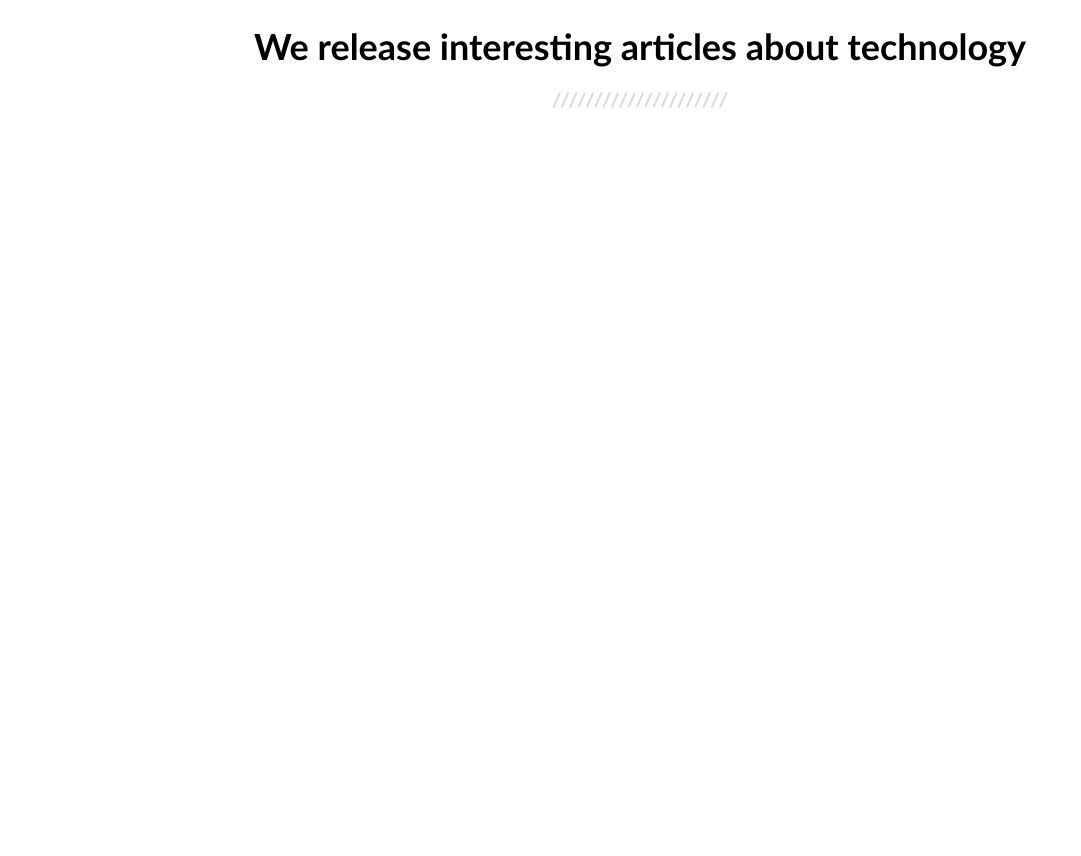
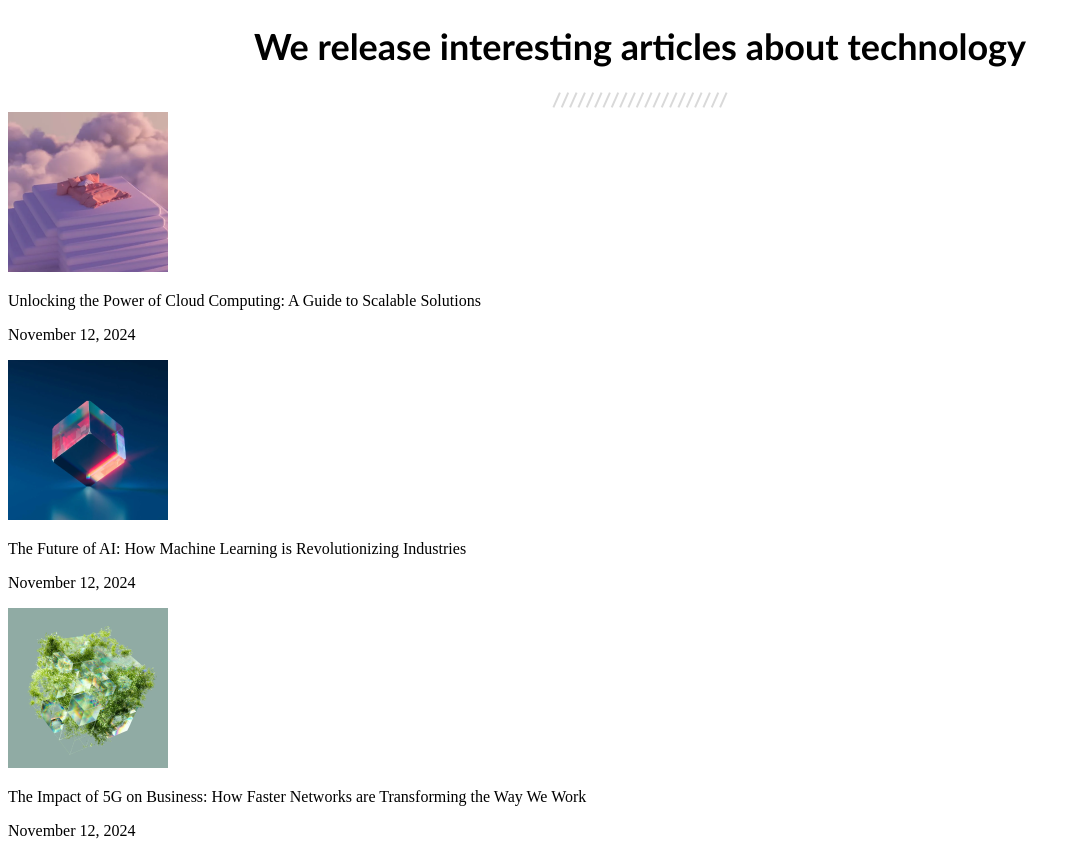
Before and after one commit to eliya908/Website1, a plain HTML site: page index.html in a window 1280 px wide. Shown: the whole page, without its empty margins (0-1081 px from the left). Before the commit the page ends 800 px from the top, so only its background shows below. Drawn offline with Linux system fonts and the light colour scheme.

Commit message:
finished the html

```diff
--- a/index.html
+++ b/index.html
@@ -33,19 +33,31 @@
                 </svg>
         </div>
         <div class="article-card">
-            <div class="image">
-                <img>
+            <div class="image-container">
+                <img src="photo_1.png">
             </div>
             <div class="article-discription">
-                <p class="article-title"></p>
-                <p class="date"></p>
+                <p class="article-title">Unlocking the Power of Cloud Computing: A Guide to Scalable Solutions</p>
+                <p class="date">November 12, 2024</p>
             </div>
         </div>
         <div class="article-card">
-
+            <div class="image-container"></div>
+                <img src="photo_2.png">
+            </div>
+            <div class="article-discription">
+                <p class="article-title">The Future of AI: How Machine Learning is Revolutionizing Industries </p>
+                <p class="date">November 12, 2024</p>
+            </div>
         </div>
         <div class="article-card">
-
+            <div class="image-container"></div>
+                <img src="photo_3.png">
+            </div>
+            <div class="article-discription">
+                <p class="article-title">The Impact of 5G on Business: How Faster Networks are Transforming the Way We Work</p>
+                <p class="date">November 12, 2024</p>
+            </div>
         </div>
     </body>
 </html>
```
